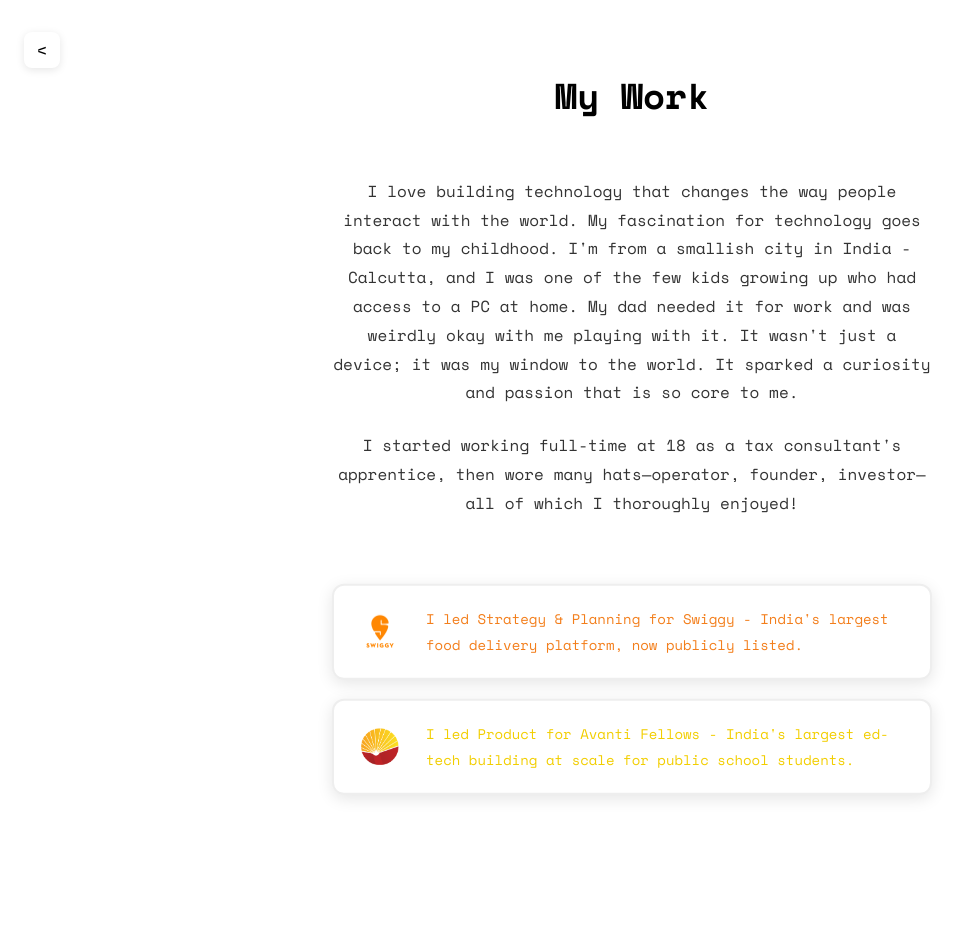
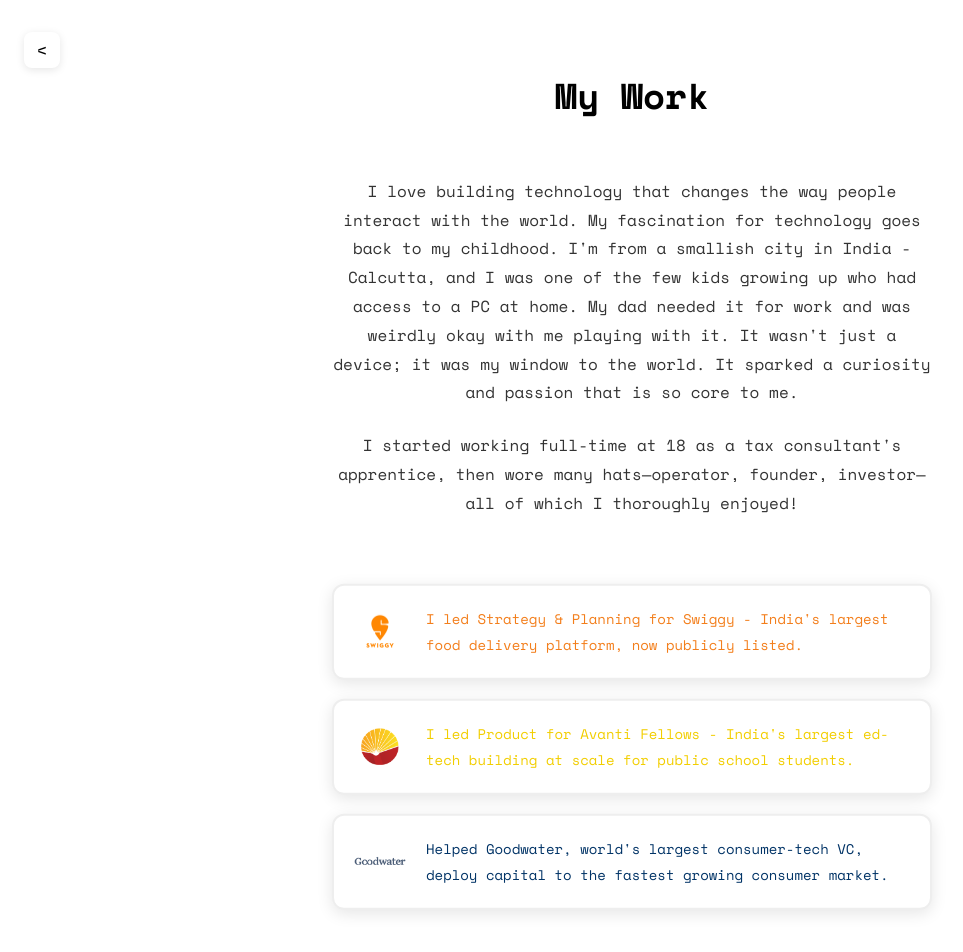
Before and after one commit to nahata-karn/nahatakarn.com, a plain HTML site: page work.html in a window 1280 px wide. Shown: the whole page, without its empty margins (8-971 px from the left). Before the commit the page ends 865 px from the top, so only its background shows below. Drawn offline with nearby package versions, Linux system fonts and the light colour scheme.

```diff
--- a/work.html
+++ b/work.html
@@ -44,6 +44,17 @@
                     </div>
                 </div>
             </a>
+
+            <a href="goodwater.html" class="work-card">
+                <div class="work-card-content">
+                    <div class="logo-container">
+                        <img src="images/gwl.png" alt="Goodwater Capital" class="company-logo">
+                    </div>
+                    <div class="text-container">
+                        <p class="work-description">Helped Goodwater, world's largest consumer-tech VC, deploy capital to the fastest growing consumer market.</p>
+                    </div>
+                </div>
+            </a>
         </div>
     </div>
 </body>
```
